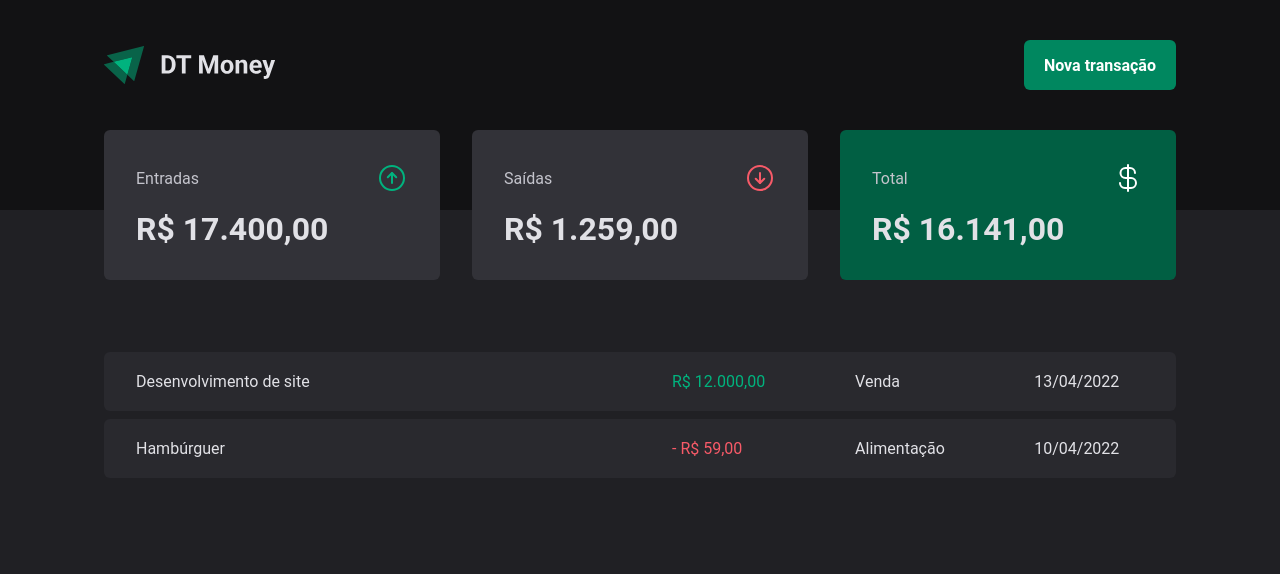
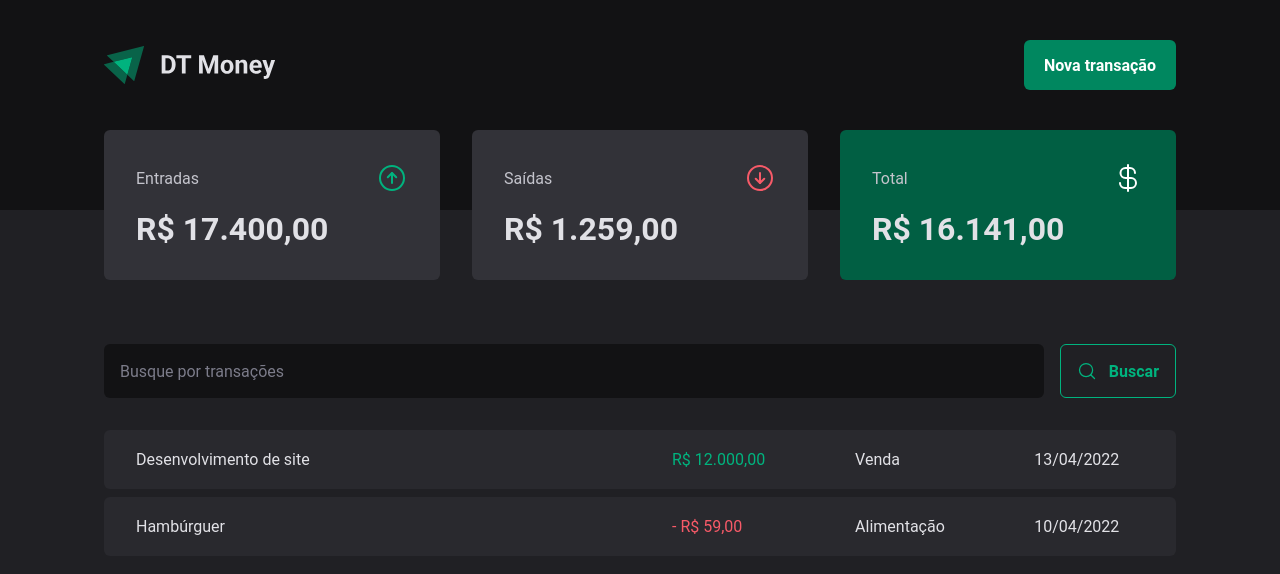
Before and after one commit to maisafolgueral/dt-money, a React app: page / in a window 1280 px wide. Shown: the top 574 px of the page. Built offline with nearby package versions, Linux system fonts and the light colour scheme; the HTML template or start-up script is replaced by a standard one.

Commit message:
Added searchform component

```diff
--- /dev/null
+++ b/src/pages/Transactions/components/SearchForm/index.tsx
@@ -0,0 +1,15 @@
+import { MagnifyingGlass } from "phosphor-react";
+import { SearchFormContainer } from "./styles";
+
+export function SearchForm() {
+    return (
+        <SearchFormContainer>
+            <input type="text" placeholder="Busque por transações" />
+
+            <button type="submit">
+                <MagnifyingGlass size={20} />
+                Buscar
+            </button>
+        </SearchFormContainer>
+    )
+}
--- /dev/null
+++ b/src/pages/Transactions/components/SearchForm/styles.ts
@@ -0,0 +1,43 @@
+import styled from "styled-components";
+
+export const SearchFormContainer = styled.form`
+    display: flex;
+    gap: 1rem;
+
+    input {
+        flex: 1;
+        border-radius: 6px;
+        border: 0;
+        background: ${props => props.theme["gray-900"]};
+        color: ${props => props.theme["gray-300"]};
+        padding: 1rem;
+
+        &::placeholder {
+            color: ${props => props.theme["gray-500"]}
+        }
+    }
+
+    button {
+        display: flex;
+        align-items: center;
+        gap: 0.75rem;
+
+        border: padding;
+        padding: 1rem;
+        background: transparent;
+        border: 1px solid ${props => props.theme["green-300"]};
+        color: ${props => props.theme["green-300"]};
+        font-weight: bold;
+        border-radius: 6px;
+
+        &:hover {
+            background: ${props => props.theme["green-500"]};
+            border-color: ${props => props.theme["green-500"]};
+            color: ${props => props.theme.white};
+            transition:
+                background-color 0.2s,
+                color 0.2s,
+                border-color 0.2s;
+        }
+    }
+`;
--- a/src/pages/Transactions/index.tsx
+++ b/src/pages/Transactions/index.tsx
@@ -1,5 +1,6 @@
 import { Header } from "../../components/Header";
 import { Summary } from "../../components/Summary";
+import { SearchForm } from "./components/SearchForm";
 import { PriceHighlight, TransactionsContainer, TransactionsTable } from "./styles";
 
 export function Transactions() {
@@ -9,6 +10,8 @@
             <Summary />
 
             <TransactionsContainer>
+                <SearchForm />
+
                 <TransactionsTable>
                     <tbody>
                         <tr>
```
